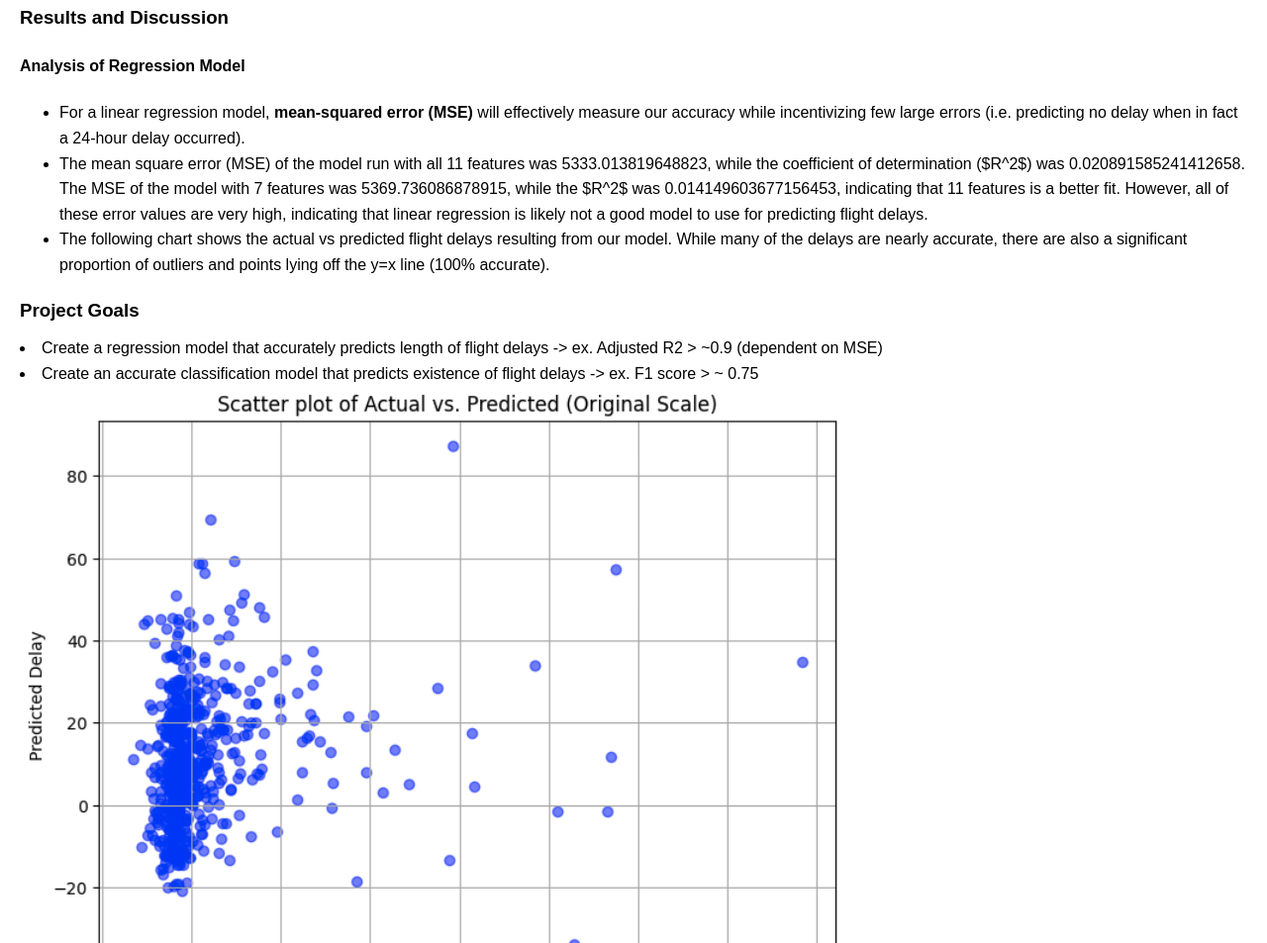
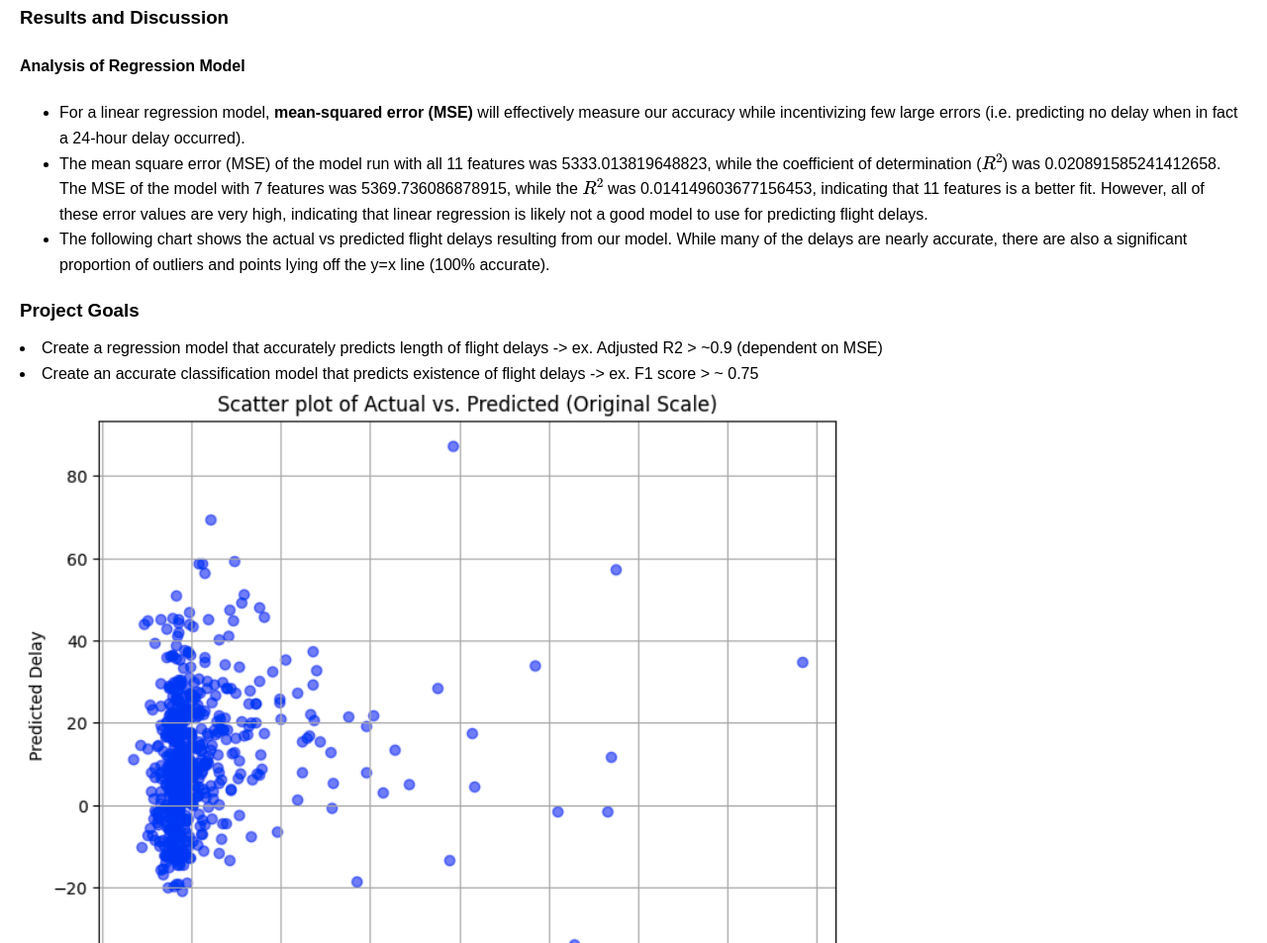
Before and after one commit to addyyang/addyyang.github.io, a plain HTML site: page index.html in a window 1280 px wide. Shown: the part 863-1816 px from the top of the page at 99% size. Drawn offline with nearby package versions, Linux system fonts and the light colour scheme.

Commit message:
Update latex syntax

```diff
--- a/index.html
+++ b/index.html
@@ -59,7 +59,7 @@
     <h4>Analysis of Regression Model</h4>
     <ul>
         <li>For a linear regression model, <b>mean-squared error (MSE)</b> will effectively measure our accuracy while incentivizing few large errors (i.e. predicting no delay when in fact a 24-hour delay occurred).</li>
-        <li>The mean square error (MSE) of the model run with all 11 features was 5333.013819648823, while the coefficient of determination ($R^2$) was 0.020891585241412658. The MSE of the model with 7 features was 5369.736086878915, while the $R^2$ was 0.014149603677156453, indicating that 11 features is a better fit. However, all of these error values are very high, indicating that linear regression is likely not a good model to use for predicting flight delays.</li>
+        <li>The mean square error (MSE) of the model run with all 11 features was 5333.013819648823, while the coefficient of determination (\(R^2\)) was 0.020891585241412658. The MSE of the model with 7 features was 5369.736086878915, while the \(R^2\) was 0.014149603677156453, indicating that 11 features is a better fit. However, all of these error values are very high, indicating that linear regression is likely not a good model to use for predicting flight delays.</li>
         <li>The following chart shows the actual vs predicted flight delays resulting from our model. While many of the delays are nearly accurate, there are also a significant proportion of outliers and points lying off the y=x line (100% accurate).</li>
     </ul>
 
```
